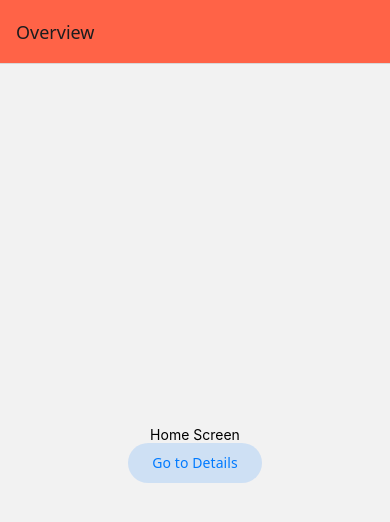
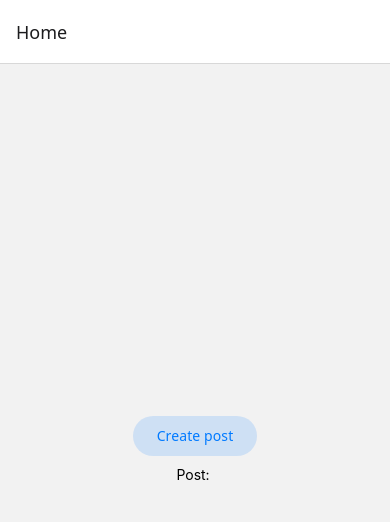
Before and after one commit to rel-exe/appdev2, a React Native app in the folder react-native-navigation/: screen / in a window 390 px wide. Shown: the top 522 px of the page. Built offline with nearby package versions, Linux system fonts and the light colour scheme.

Commit message:
Done with  passing params to a previous screen section

```diff
--- a/react-native-navigation/App.tsx
+++ b/react-native-navigation/App.tsx
@@ -1,83 +1,98 @@
 import * as React from 'react';
-import { View, Text } from 'react-native';
-import { createStaticNavigation,  useNavigation } from '@react-navigation/native';
+import { View, Text, TextInput } from 'react-native';
+import {
+  createStaticNavigation,
+  useNavigation,
+} from '@react-navigation/native';
 import { createNativeStackNavigator } from '@react-navigation/native-stack';
-import { Link } from '@react-navigation/native';
+
 import { Button } from '@react-navigation/elements';
 
 
-function HomeScreen() {
+function HomeScreen({ route }) {
   const navigation = useNavigation();
+
+  // Use an effect to monitor the update to params
+  React.useEffect(() => {
+    if (route.params?.post) {
+      // Post updated, do something with `route.params.post`
+      // For example, send the post to the server
+      alert('New post: ' + route.params?.post);
+    }
+  }, [route.params?.post]);
 
   return (
     <View style={{ flex: 1, alignItems: 'center', justifyContent: 'center' }}>
-      <Text>Home Screen</Text>
-      <Button
-        onPress={() => {
-          /* 1. Navigate to the Details route with params */
-          navigation.navigate('Details', {
-            itemId: 86,
-            otherParam: 'anything you want here',
-          });
-        }}
-      >
-        Go to Details
+      <Button onPress={() => navigation.navigate('CreatePost')}>
+        Create post
+
+
+
+
+
+
+
+
+
       </Button>
+      <Text style={{ margin: 10 }}>Post: {route.params?.post}</Text>
     </View>
   );
 }
+function CreatePostScreen({ route }) {
 
 
 
-function DetailsScreen({ route }) {
   const navigation = useNavigation();
+  const [postText, setPostText] = React.useState('');
 
-  /* 2. Get the param */
-  const { itemId, otherParam } = route.params;
+
 
 
 
   return (
-    <View style={{ flex: 1, alignItems: 'center', justifyContent: 'center' }}>
-      <Text>Details Screen</Text>
-      <Text>itemId: {JSON.stringify(itemId)}</Text>
-      <Text>otherParam: {JSON.stringify(otherParam)}</Text>
+    <>
+      <TextInput
+        multiline
+        placeholder="What's on your mind?"
+        style={{ height: 200, padding: 10, backgroundColor: 'white' }}
+        value={postText}
+        onChangeText={setPostText}
+      />
       <Button
         onPress={() => {
-            navigation.setParams({
+          // Pass params back to home screen
+          navigation.popTo('Home', { post: postText });
+        }}
 
 
-              itemId: Math.floor(Math.random() * 100),
-            });
-          }}
-
       >
-        Go to Details... again
+        Done
       </Button>
-    </View>
+    </>
   );
 }
 
 
 
 const RootStack = createNativeStackNavigator({
-  initialRouteName: 'Home',
-  screenOptions: {
-    headerStyle: { backgroundColor: 'tomato' },
-  },
+
+
+
+
 
   screens: {
-    Home: {
-      screen: HomeScreen,
-      options: {
-        title: 'Overview',
-      },
-    },
-    Details: {
-      screen: DetailsScreen,
-      initialParams: { itemId: 42 },
+    Home: HomeScreen,
+    CreatePost: CreatePostScreen,
 
-    },
+
+
+
+
+
+
+
+
   },
 });
 
```
